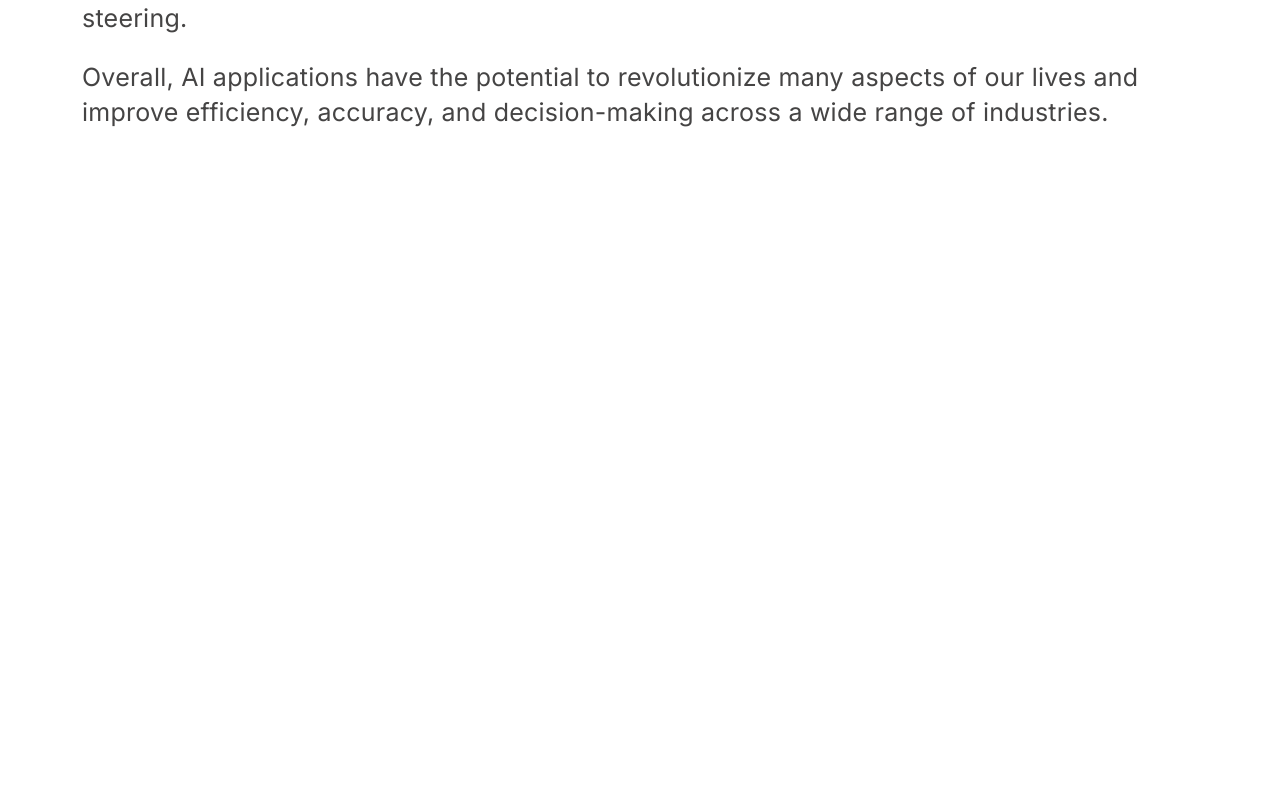
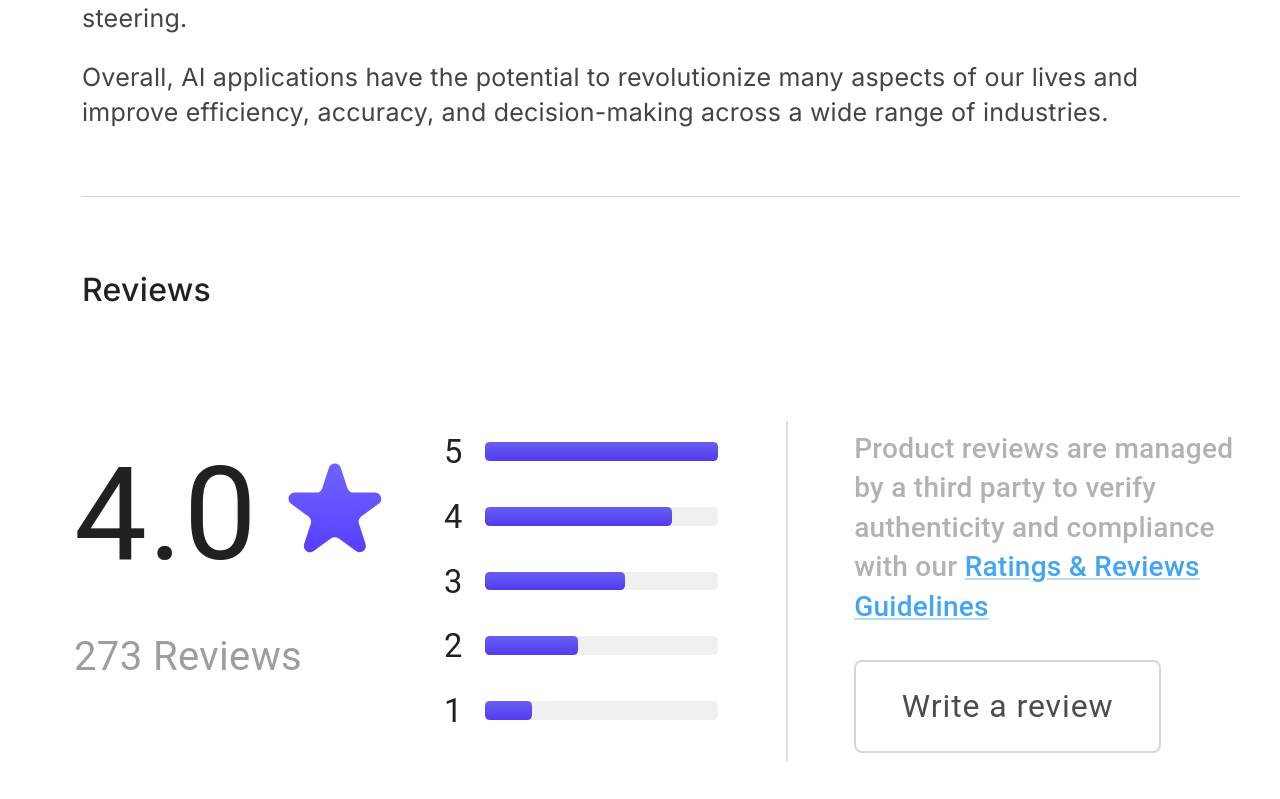
Before and after one commit to onattech/aibox, a React (Vite) app: page / in a window 1280 px wide. Shown: the part 1563-2362 px from the top of the page. After the commit the page ends 2324 px from the top, so only its background shows below. Built offline with nearby package versions, Linux system fonts and the light colour scheme; a web font is replaced by a local one.

Commit message:
Reviews ready

```diff
--- a/src/App.jsx
+++ b/src/App.jsx
@@ -10,6 +10,7 @@ import ProductSummary from './Components/ProductSummary'
 import ProductStats from './Components/ProductStats'
 import ProductImages from './Components/ProductImages'
 import Description from './Components/Description'
+import Reviews from './Components/Reviews'
 
 function App() {
     // const [count, setCount] = React.useState(0)
@@ -31,7 +32,7 @@ function App() {
                 <ProductStats />
                 <ProductImages />
                 <Description />
-                <Box sx={{ height: '1000px' }} />
+                <Reviews />
             </Box>
         </Box>
     )
--- a/src/Components/Description.jsx
+++ b/src/Components/Description.jsx
@@ -3,6 +3,7 @@
 // ** MUI Components
 import Box from '@mui/material/Box'
 import Typography from '@mui/material/Typography'
+import Divider from '@mui/material/Divider'
 
 // ** Local Assets
 import stack from '../assets/stack.svg'
@@ -38,6 +39,11 @@ export default function Description() {
                 Overall, AI applications have the potential to revolutionize many aspects of our lives and improve
                 efficiency, accuracy, and decision-making across a wide range of industries.
             </Paragraph>
+
+            <Divider
+                variant="fullWidth"
+                sx={{ mt: { xs: '30px', md: '66px' }, mb: { xs: '20px', md: '66px' }, borderColor: '#D1D5DB' }}
+            />
         </Container>
     )
 }
--- a/src/Components/ProductStats.jsx
+++ b/src/Components/ProductStats.jsx
@@ -99,7 +99,6 @@ function StatsGrid({ children }) {
         <Grid
             container
             spacing={2}
-            xs={12}
             ml="0"
             sx={{
                 height: { xs: '104px', md: '144px' },
--- a/src/Components/ProductSummary.jsx
+++ b/src/Components/ProductSummary.jsx
@@ -24,7 +24,7 @@ export default function ProductSummary() {
             {/* Responsive debugger box */}
             <Box
                 sx={{
-                    position: 'absolute',
+                    position: 'fixed',
                     '&:after': {
                         content: { xs: "'xs'", sm: "'sm'", md: "'md'", lg: "'lg'", xl: "'xl'" },
                         color: { md: 'white', lg: 'black' },
@@ -51,7 +51,7 @@ export default function ProductSummary() {
             />
 
             {/* Product summary */}
-            <Grid container spacing={2} sx={{ ml: { xs: '20px', md: '65px' } }} xs={10}>
+            <Grid container spacing={2} sx={{ ml: { xs: '20px', md: '65px' } }}>
                 <Grid xs={12} md={9} display="flex" pl="0" flexDirection="column" justifyContent="center">
                     <Typography
                         sx={{
--- /dev/null
+++ b/src/Components/Reviews.jsx
@@ -0,0 +1,277 @@
+// import * as React from 'react'
+
+// ** MUI Components
+import Box from '@mui/material/Box'
+import Typography from '@mui/material/Typography'
+import Grid from '@mui/material/Unstable_Grid2'
+import Button from '@mui/material/Button'
+import Link from '@mui/material/Link'
+
+// ** Local Assets
+import star from '../assets/starPurple.svg'
+import { Divider } from '@mui/material'
+
+export default function Reviews() {
+    return (
+        <ContainerBox>
+            {/* Title */}
+            <Title>Reviews</Title>
+
+            <Grid container spacing={2} mt={{ xs: '28px', md: '114px' }}>
+                {/* Left Column */}
+                <LeftGrid>
+                    <Box display="flex">
+                        <ReviewAverage>4.0</ReviewAverage>
+                        <Star />
+                    </Box>
+                    <ReviewCount count={273} />
+                </LeftGrid>
+
+                {/* Middle Column */}
+                <MiddleGrid>
+                    <Box>
+                        <Bar star={5} />
+                        <Bar star={4} />
+                        <Bar star={3} />
+                        <Bar star={2} />
+                        <Bar star={1} />
+                    </Box>
+                    <VerticalDivider />
+                </MiddleGrid>
+
+                {/* Right Column */}
+                <RightGrid>
+                    <Paragraph>
+                        Product reviews are managed by a third party to verify authenticity and compliance with our{' '}
+                        <Link href="#" color="#42A5F5">
+                            Ratings & Reviews Guidelines
+                        </Link>
+                    </Paragraph>
+
+                    <ActionButton>Write a review</ActionButton>
+                </RightGrid>
+            </Grid>
+        </ContainerBox>
+    )
+}
+
+// ** Styled Components
+function ContainerBox({ children }) {
+    return (
+        <Box
+            sx={{
+                flexGrow: 1,
+                ml: { xs: '16px', md: '82px' },
+                mr: { xs: '16px', md: '40px' },
+                mt: { xs: '24px', md: '75px' },
+            }}
+        >
+            {children}
+        </Box>
+    )
+}
+
+function Title({ children }) {
+    return (
+        <Typography
+            sx={{
+                fontFamily: 'Inter',
+                fontWeight: 500,
+                fontSize: { xs: '0.875rem', md: '2rem' },
+                lineHeight: { xs: '21px', md: '35px' },
+            }}
+        >
+            {children}
+        </Typography>
+    )
+}
+
+function Paragraph({ children }) {
+    return (
+        <Typography
+            sx={{
+                fontFamily: 'Roboto',
+                fontWeight: 500,
+                fontSize: { xs: '0.875rem', md: '1.75rem' },
+                lineHeight: { xs: '16.94px', md: '39.38px' },
+                color: ' rgba(0, 0, 0, 0.3)',
+                mt: { xs: '-10px', md: '0px' },
+                mb: '18px',
+            }}
+        >
+            {children}
+        </Typography>
+    )
+}
+
+function Bar({ star }) {
+    return (
+        <Box position="relative" mb={{ xs: '11px', md: '18px' }}>
+            <Box
+                sx={{
+                    fontFamily: 'Roboto',
+                    fontSize: { xs: '0.86625rem', md: '2.04rem' },
+                    lineHeight: { xs: '19.83px', md: '46.75px' },
+                    ml: { xs: '5px', md: '0px' },
+                }}
+            >
+                {star}
+            </Box>
+            <Box>
+                <Box
+                    sx={{
+                        position: 'absolute',
+                        left: '15%',
+                        right: `${((20 * (5 - star)) / 100) * 85}%`, // Calculates bar width for the remaining 85%
+                        top: { xs: '28%', md: '28%' },
+                        bottom: '0%',
+                        height: { xs: '8px', md: '18.68px' },
+                        background: 'linear-gradient(0deg, #5639FF -12.89%, #746EFF 124.74%)',
+                        borderRadius: { xs: '1.98055px', md: '4.67027px' },
+                        ...(star !== 5 && {
+                            borderTopRightRadius: 0,
+                            borderBottomRightRadius: 0,
+                        }),
+                    }}
+                />
+                <Box
+                    sx={{
+                        position: 'absolute',
+                        left: '15%',
+                        right: '0%',
+                        top: { xs: '28%', md: '28%' },
+                        bottom: '0%',
+                        height: { xs: '8px', md: '18.68px' },
+                        background: 'rgba(0, 0, 0, 0.06)',
+                        borderRadius: { xs: '1.98055px', md: '4.67027px' },
+                    }}
+                />
+            </Box>
+        </Box>
+    )
+}
+
+function ActionButton({ children }) {
+    return (
+        <Button
+            variant="contained"
+            mt="auto"
+            sx={{
+                alignSelf: 'flex-start',
+                height: { xs: '40px', md: '93px' },
+                width: { xs: '90%', md: '307px' },
+                background: 'white',
+                color: 'rgba(0, 0, 0, 0.7)',
+                border: {
+                    xs: '1.18199px solid rgba(0, 0, 0, 0.16);',
+                    md: '2.81295px solid rgba(0, 0, 0, 0.16)',
+                },
+                borderRadius: { xs: '3.36157px', md: '8px' },
+                boxShadow: 'unset',
+                fontFamily: { xs: 'Inter', md: 'Roboto' },
+                fontSize: { xs: '1rem', md: '2rem' },
+                fontWeight: 400,
+                textTransform: 'inherit',
+                lineHeight: { xs: '150%', md: '48px' },
+                '&: hover': {
+                    backgroundColor: 'transparent',
+                },
+            }}
+        >
+            {children}
+        </Button>
+    )
+}
+
+function Star() {
+    return (
+        <Box
+            display="flex"
+            sx={{
+                ml: { xs: '15px', md: '30px' },
+                mt: { xs: '-5px', md: '-15px' },
+                alignItems: 'center',
+                '& img': { width: { xs: '42px', md: 'unset' } },
+            }}
+        >
+            <img src={star} alt="star" />
+        </Box>
+    )
+}
+
+function ReviewAverage({ children }) {
+    return (
+        <Typography
+            sx={{
+                color: 'rgba(0, 0, 0, 0.87)',
+                fontFamily: 'Roboto',
+                fontSize: { xs: '3.5rem', md: '8.125rem' },
+                lineHeight: { xs: '73.17px', md: '133%' },
+            }}
+        >
+            {children}
+        </Typography>
+    )
+}
+
+function ReviewCount({ count }) {
+    return (
+        <Typography
+            sx={{
+                fontFamily: 'Roboto',
+                fontSize: { xs: '1.0625rem', md: '2.5rem' },
+                lineHeight: { xs: '28.16px', md: '166%' },
+                letterSpacing: '2.15726',
+                color: 'rgba(0, 0, 0, 0.38)',
+                mt: '22px',
+            }}
+        >
+            {count} Reviews
+        </Typography>
+    )
+}
+
+function VerticalDivider() {
+    return (
+        <Divider
+            orientation="vertical"
+            sx={{
+                position: 'absolute',
+                top: 0,
+                right: 0,
+                border: { xs: 'none', md: '1.90px solid rgba(0, 0, 0, 0.12);' },
+            }}
+        />
+    )
+}
+
+function LeftGrid({ children }) {
+    return (
+        <Grid xs={6} md={3.7} display="flex" flexDirection="column" pl={{ xs: '20px', md: 0 }}>
+            {children}
+        </Grid>
+    )
+}
+
+function MiddleGrid({ children }) {
+    return (
+        <Grid xs={6} md={3.6} position="relative" pr={{ xs: '20px', md: '70px' }}>
+            {children}
+        </Grid>
+    )
+}
+
+function RightGrid({ children }) {
+    return (
+        <Grid
+            xs={12}
+            md={4.7}
+            pl={{ xs: '8px', md: '66px' }}
+            display="flex"
+            flexDirection="column"
+            justifyContent="space-between"
+        >
+            {children}
+        </Grid>
+    )
+}
```
Also changed, not shown: src/assets/starPurple.svg (added).
